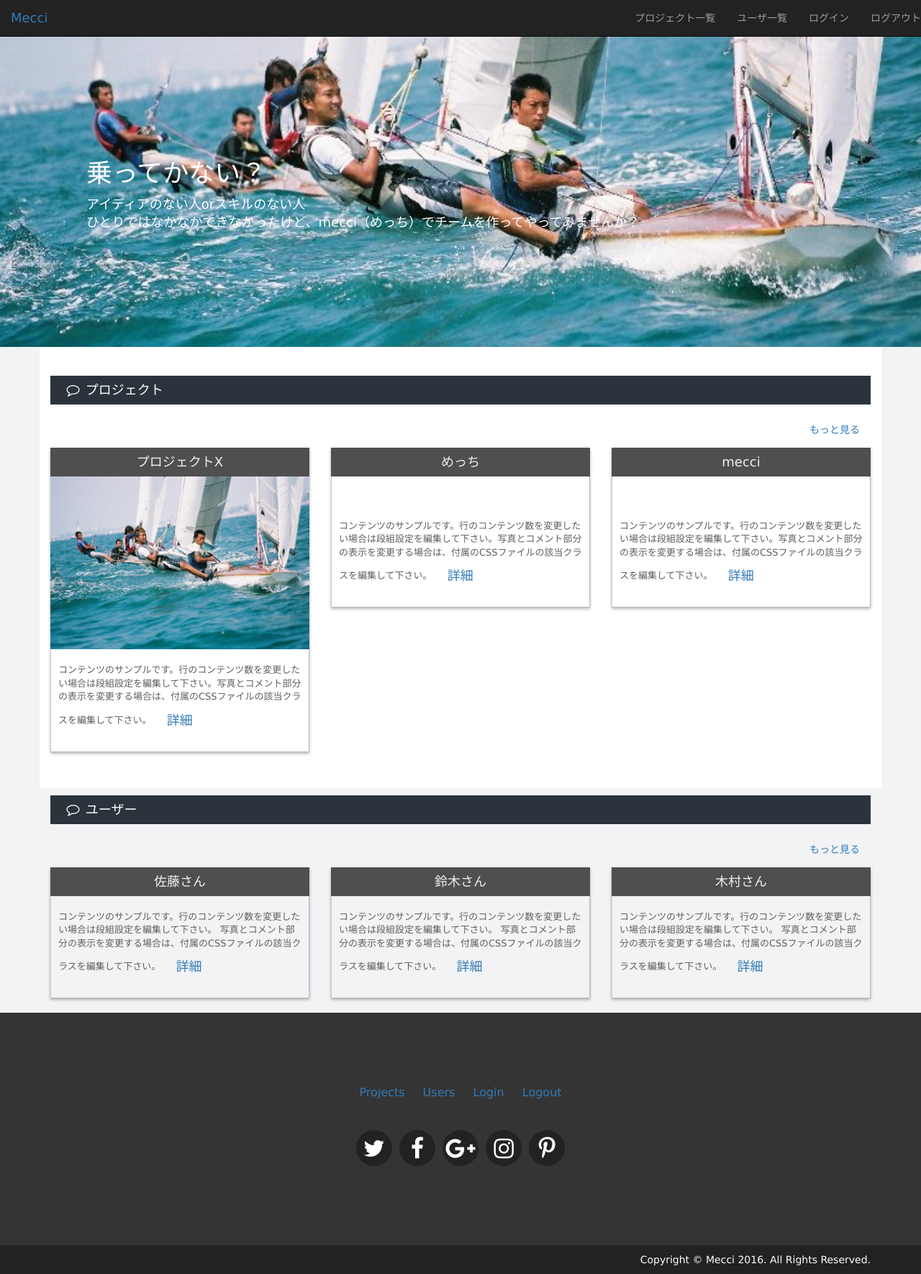
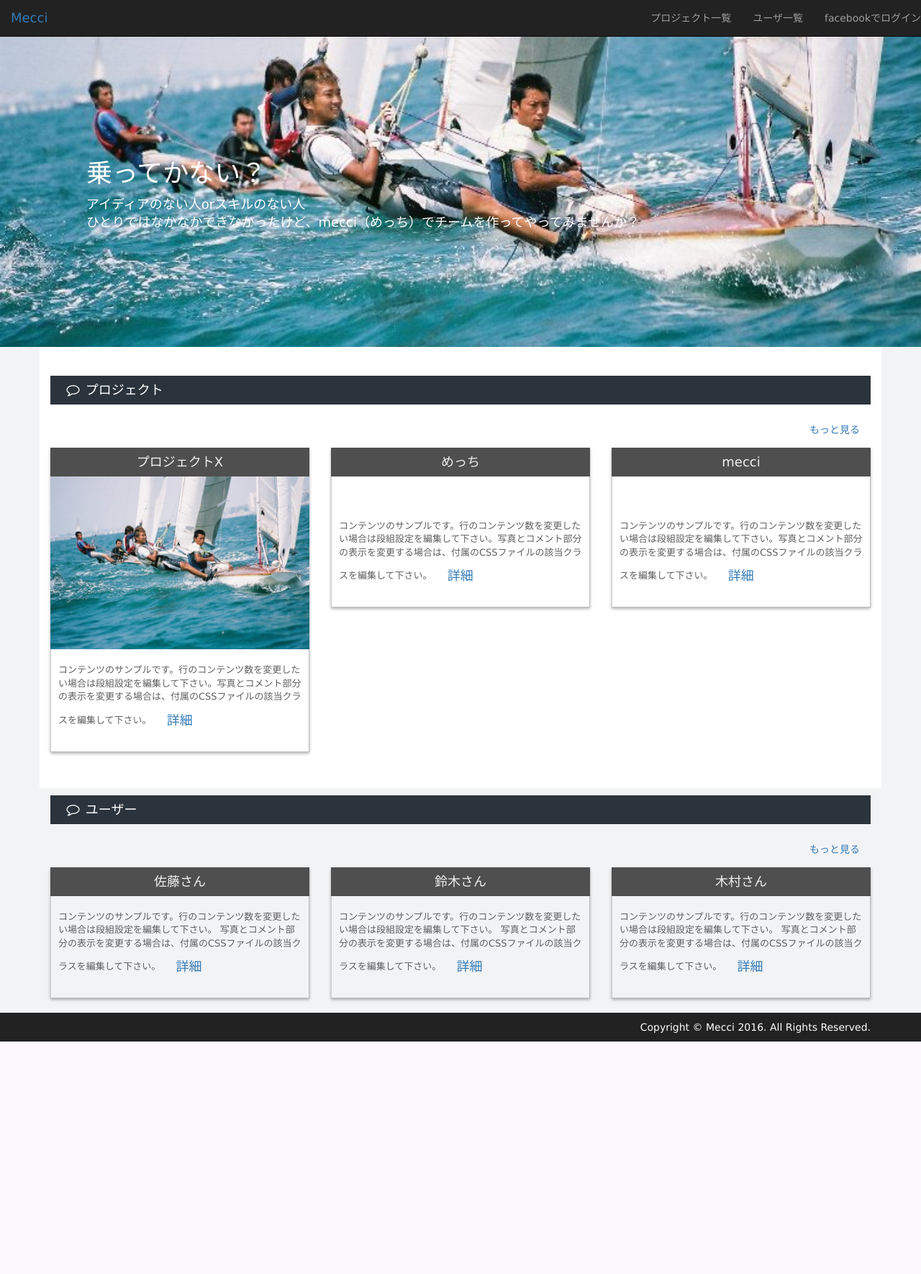
Before and after one commit to zhengyu2009/member_matching, a CakePHP app: the page made by app/View/Tops/index.ctp in a window 1280 px wide. Shown: the whole page at 72% size. After the commit the page ends 1447 px from the top, so only its background shows below. Run offline with PHP 8.4 and a stand-in for CakePHP, Linux system fonts and the light colour scheme; the template is opened without the code that fills it: most values are stand-ins (such as "Sample title", 1, 10 or a date in 2020); some libraries are stand-ins or nearby versions.

Commit message:
FB login

```diff
--- a/app/View/Tops/index.ctp
+++ b/app/View/Tops/index.ctp
@@ -1,3 +1,4 @@
+<!--<?php session_start(); ?>-->
 <!DOCTYPE html>
 <html lang="ja">
 <head>
@@ -28,8 +29,14 @@
         <ul class="nav navbar-nav navbar-right">
             <li><a href="http://localhost/member_matching/projects">プロジェクト一覧</a></li>
             <li><a href="http://localhost/member_matching/users">ユーザ一覧</a></li>
-            <li><a href="#">ログイン</a></li>
-            <li><a href="#">ログアウト</a></li>
+            <?php
+                if(isset($_SESSION['fb_user_id'])){
+                    echo '<li><a href="#">ログアウト</a></li>';
+
+                } else {
+                    echo '<li><a href="' . $loginUrl. '">facebookでログイン</a></li>';
+                }
+            ?>
         </ul>
     </div>
 </nav>
@@ -166,23 +173,23 @@
 </div>
 
 <!-- ===== footer ===== -->
-<footer>
-    <div class="container">
-        <ul class="pages list-unstyled text-center">
-            <li><a href="http://localhost/member_matching/projects">Projects</a></li>
-            <li><a href="http://localhost/member_matching/users">Users</a></li>
-            <li><a href="#">Login</a></li>
-            <li><a href="#">Logout</a></li>
-        </ul>
-        <ul class="social_icons list-unstyled text-center">
-            <li><i class="fa fa-twitter fa-2x s_icon color_twitter"></i></li>
-            <li><i class="fa fa-facebook fa-2x s_icon color_facebook"></i></li>
-            <li><i class="fa fa-google-plus fa-2x s_icon color_google_plus"></i></li>
-            <li><i class="fa fa-instagram fa-2x s_icon color_instagram"></i></li>
-            <li><i class="fa fa-pinterest-p fa-2x s_icon color_pinterest"></i></li>
-        </ul>
-    </div>
-</footer>
+<!--<footer>-->
+<!--    <div class="container">-->
+        <!--<ul class="pages list-unstyled text-center">-->
+        <!--    <li><a href="http://localhost/member_matching/projects">Projects</a></li>-->
+        <!--    <li><a href="http://localhost/member_matching/users">Users</a></li>-->
+        <!--    <li><a href="#">Login</a></li>-->
+        <!--    <li><a href="#">Logout</a></li>-->
+        <!--</ul>-->
+        <!--<ul class="social_icons list-unstyled text-center">-->
+        <!--    <li><i class="fa fa-twitter fa-2x s_icon color_twitter"></i></li>-->
+        <!--    <li><i class="fa fa-facebook fa-2x s_icon color_facebook"></i></li>-->
+        <!--    <li><i class="fa fa-google-plus fa-2x s_icon color_google_plus"></i></li>-->
+        <!--    <li><i class="fa fa-instagram fa-2x s_icon color_instagram"></i></li>-->
+        <!--    <li><i class="fa fa-pinterest-p fa-2x s_icon color_pinterest"></i></li>-->
+        <!--</ul>-->
+<!--    </div>-->
+<!--</footer>-->
 
 <!-- ===== copyright ===== -->
 <div class="copyright">
```
Also changed, not shown: app/Controller/FbAuthController.php (+5 -5 lines), app/Controller/TopsController.php (+15 -1 lines).
